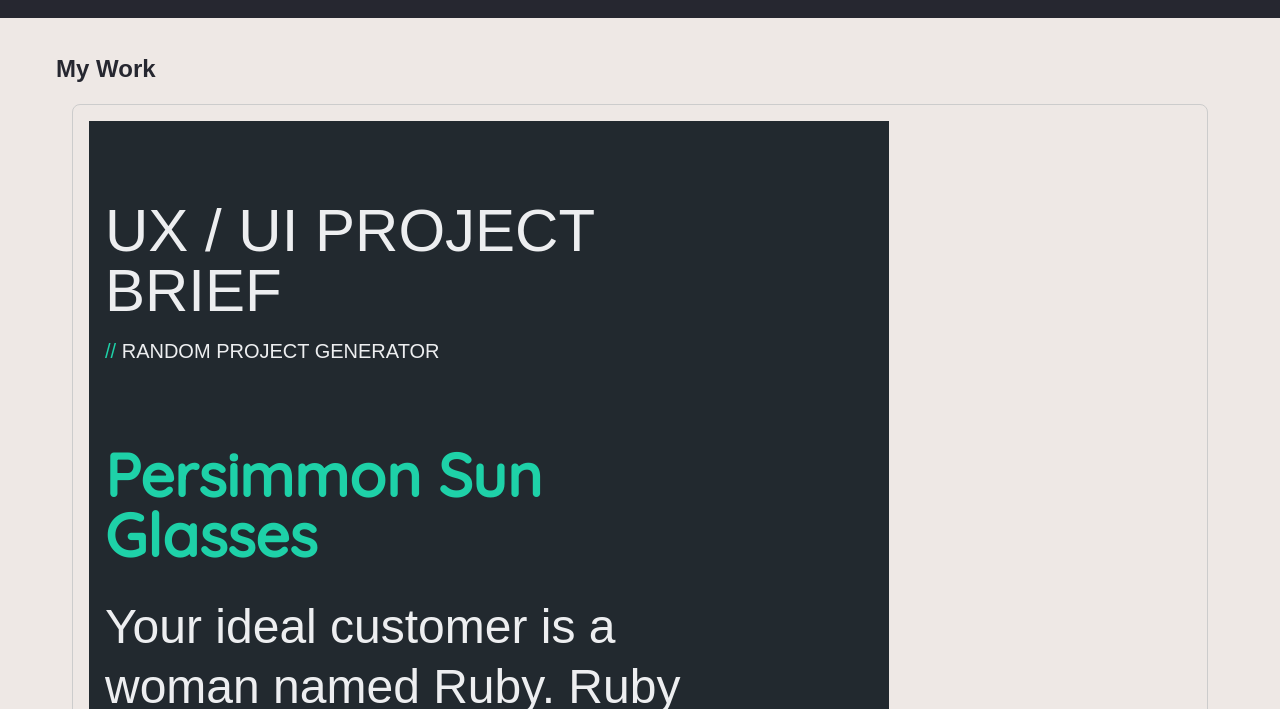
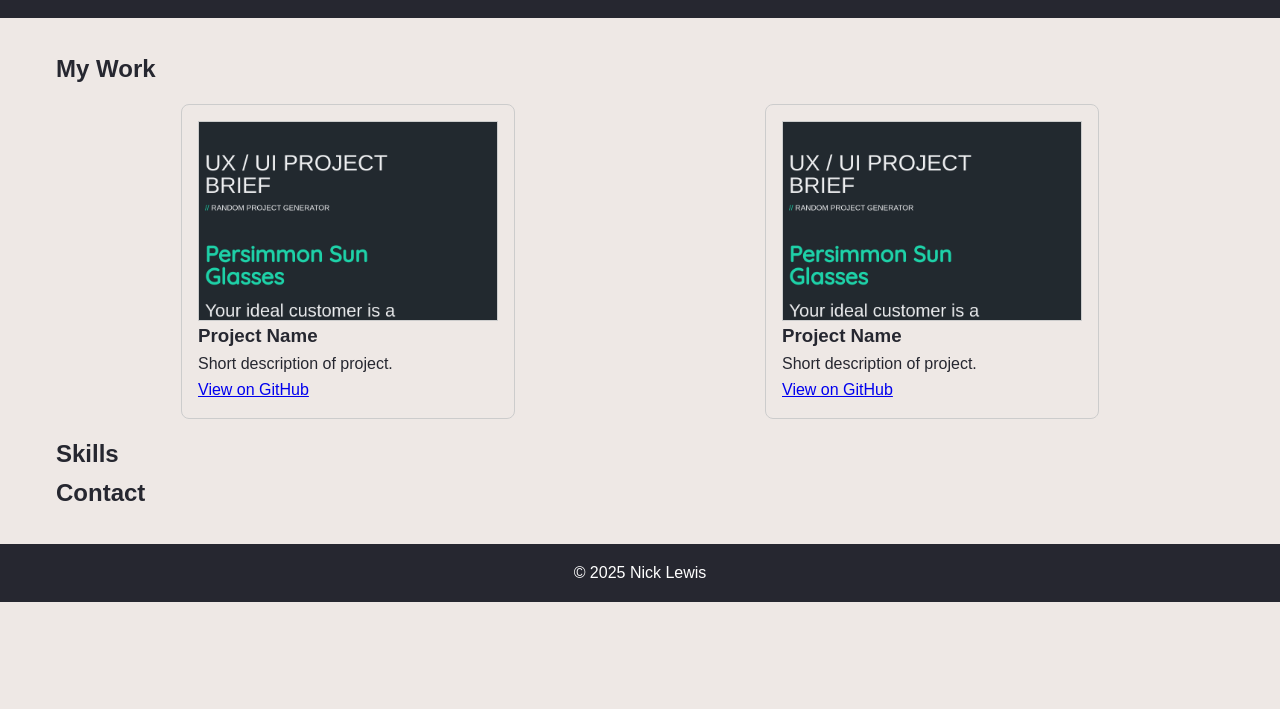
Before and after one commit to langfordlewis/portfolio, a plain HTML site: page index.html in a window 1280 px wide. Shown: the part 91-800 px from the top of the page. Drawn offline with Linux system fonts and the light colour scheme; files whose address does not match are found by name.

Commit message:
flex boxes

```diff
--- a/index.html
+++ b/index.html
@@ -21,11 +21,23 @@
     <section id="projects">
         <h2>My Work</h2>
         <!-- Portfolio items go here -->
-            <div class="project-card">
-                <img src="/Users/nick/portfolio/assets/ux-ui.png" alt="Project 1 screenshot">
-                <h3>Project Name</h3>
-                <p>Short description of project.</p>
-                <a href="https://github.com/nicklewis/project1">View on GitHub</a>
+            <div class="card-row">
+                <div class="project-card">
+                    <div class="image-container">
+                        <img id="p-c-1" src="assets/ux-ui.png" alt="Project 1 screenshot">
+                    </div>
+                    <h3>Project Name</h3>
+                    <p>Short description of project.</p>
+                    <a href="https://github.com/nicklewis/project1">View on GitHub</a>
+                </div>
+                <div class="project-card">
+                    <div class="image-container">
+                        <img id="p-c-1" src="assets/ux-ui.png" alt="Project 1 screenshot">
+                    </div>
+                    <h3>Project Name</h3>
+                    <p>Short description of project.</p>
+                    <a href="https://github.com/nicklewis/project1">View on GitHub</a>
+                </div>
             </div>
     </section>
 
--- a/style.css
+++ b/style.css
@@ -37,9 +37,37 @@ main {
     }
 }
 
+.card-row {
+    display: flex;
+    flex-wrap: wrap;
+    justify-content: space-around;
+}
+
 .project-card {
     border: 1px solid #ccc;
     border-radius: 8px;
     padding: 1rem;
     margin: 1rem;
 }
+
+.image-container {
+    width: 300px;
+    height: 200px;
+    overflow: auto;   /* enables scrolling if image is larger */
+    border: 1px solid #ccc; /* just for visibility */
+}
+
+.image-container img {
+    max-width: 100%;   /* keeps scaling proportional horizontally */
+    height: auto;      /* preserves aspect ratio */
+    display: block;
+}
+
+.project-card {
+    transition: all 0.5s ease;  /* applies easing to any style changes */
+}
+
+.project-card.highlight {
+    transform: scale(1.05);
+    box-shadow: 0 4px 15px rgba(0,0,0,0.2);
+}
```
